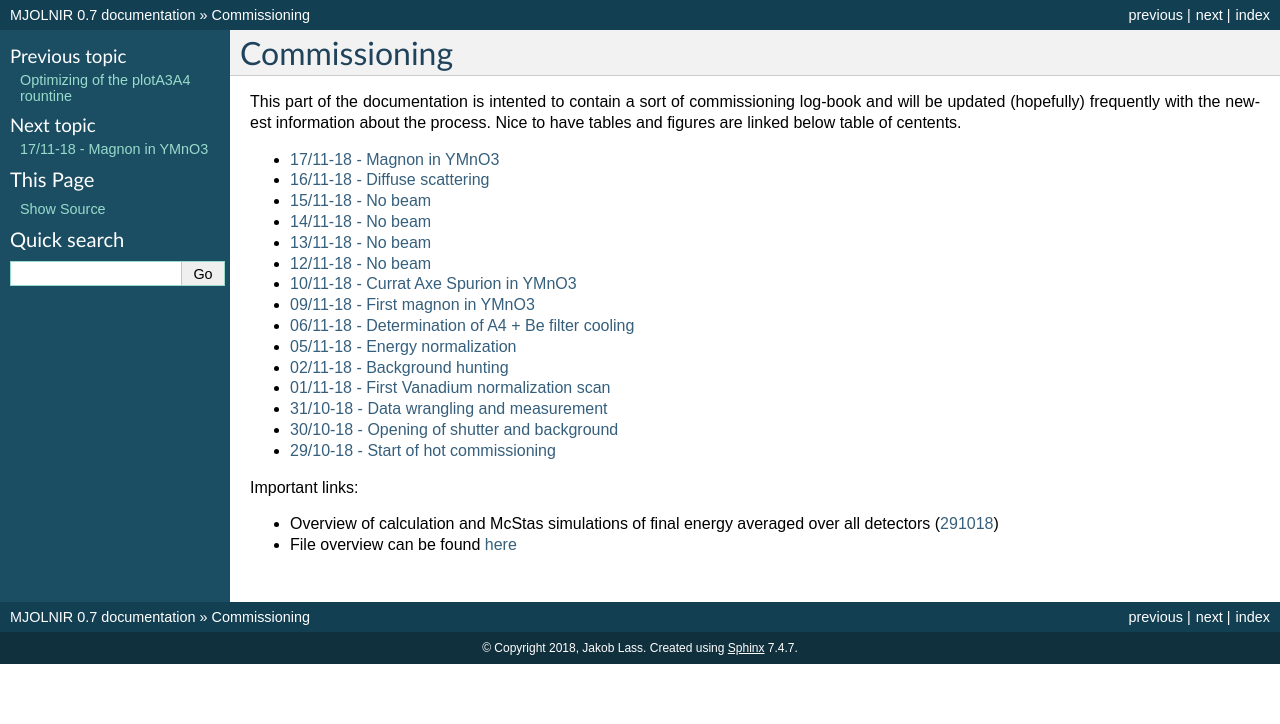
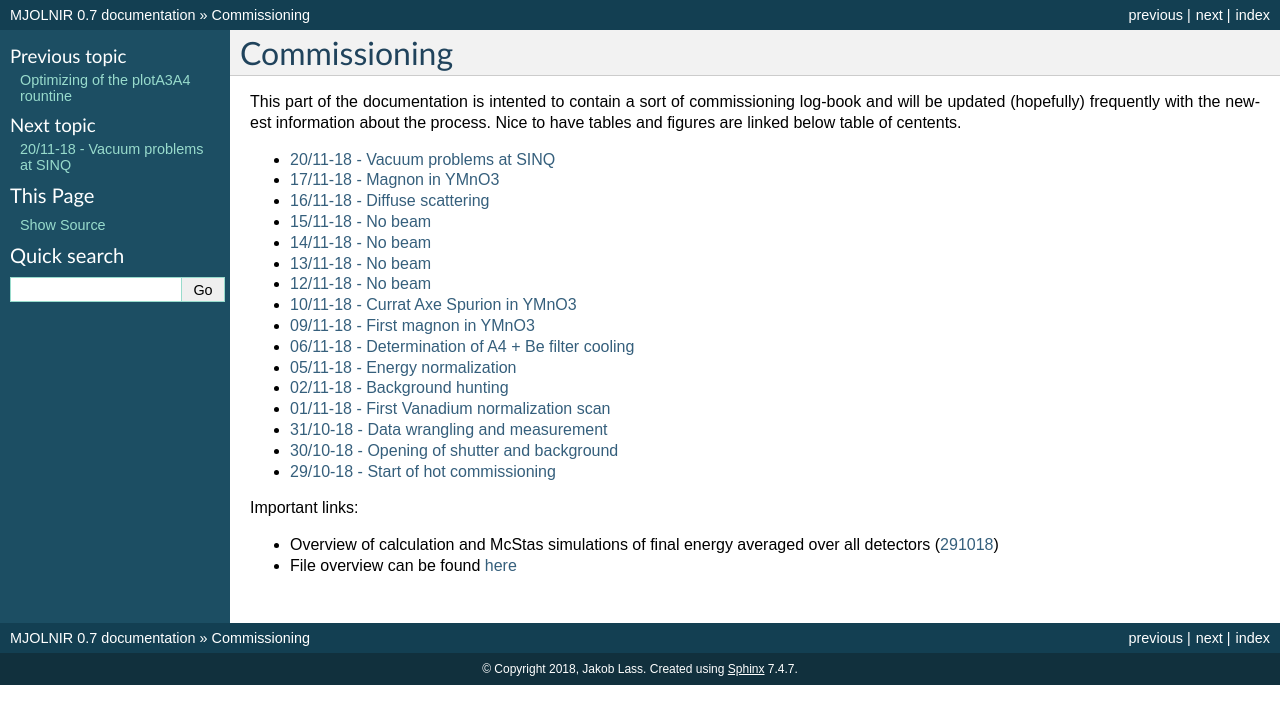
Before and after one commit to MJOLNIRPackage/MJOLNIR, a Sphinx documentation site: the page built from docs/Commissioning/Commissioning.rst, in a window 1280 px wide. Shown: the top 724 px of the page. Built offline with Sphinx 7.4.7, drawn with Linux system fonts in a browser that asks for light colours.

Commit message:
Add 201118 in commissioning

```diff
--- /dev/null
+++ b/docs/Commissioning/201118.rst
@@ -0,0 +1,10 @@
+20/11-18 - Vacuum problems at SINQ
+^^^^^^^^^^^^^^^^^^^^^^^^^^^^^^^^
+
+Today we have had problems with the beam...
+
+
+|pic|
+
+.. |pic| image:: SINQDown.png
+   :width: 95%
--- a/docs/Commissioning/Commissioning.rst
+++ b/docs/Commissioning/Commissioning.rst
@@ -25,6 +25,7 @@ This part of the documentation is intented to contain a sort of commissioning lo
    151118
    161118
    171118
+   201118
 
 Important links:
 
```
Also changed, not shown: docs/Commissioning/SINQDown.png (added).
